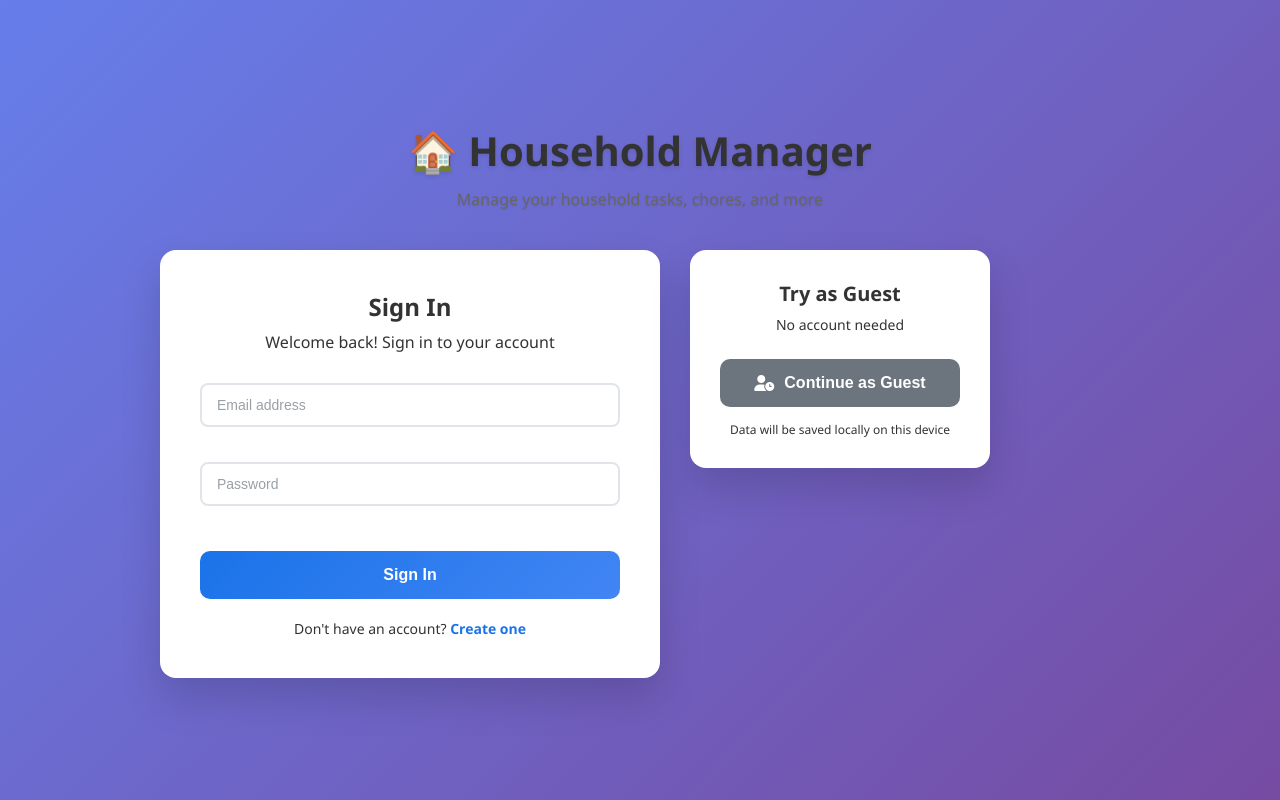
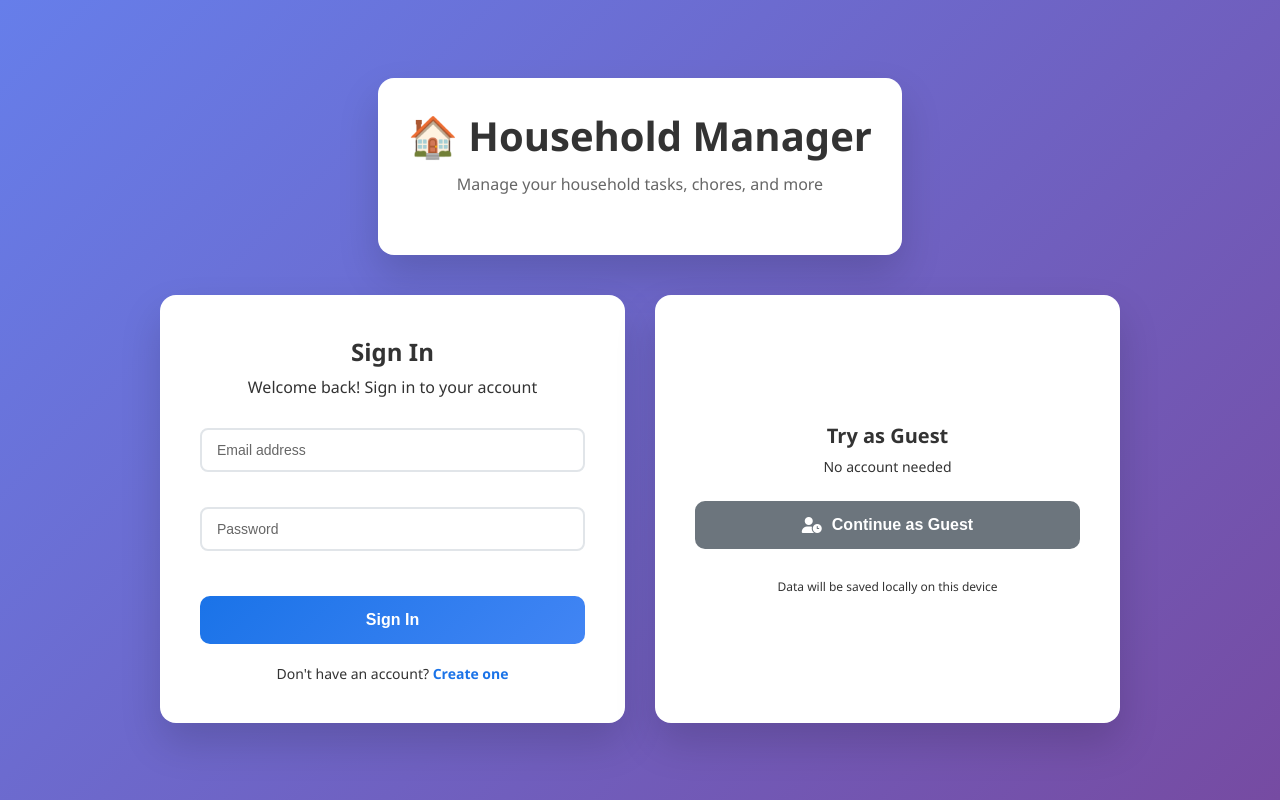
Before and after one commit to JamesL2026/household-manager, a plain HTML site: page index.html in a window 1280 px wide. Drawn offline with Linux system fonts and the light colour scheme; no server answers.

Commit message:
FINAL: Equal sizing, title in white box, no gray text

```diff
--- a/index.html
+++ b/index.html
@@ -53,8 +53,10 @@
     <div id="auth-screen" class="auth-screen">
         <div class="auth-container">
             <div class="auth-header">
-                <h1>🏠 Household Manager</h1>
-                <p>Manage your household tasks, chores, and more</p>
+                <div class="title-box">
+                    <h1>🏠 Household Manager</h1>
+                    <p>Manage your household tasks, chores, and more</p>
+                </div>
             </div>
 
             <div class="auth-layout">
--- a/styles.css
+++ b/styles.css
@@ -3571,30 +3571,35 @@ input[readonly] {
     margin-bottom: 40px;
 }
 
-.auth-header h1 {
-    color: white;
+.title-box {
+    background: white;
+    border-radius: 16px;
+    box-shadow: 0 20px 40px rgba(0, 0, 0, 0.15);
+    padding: 30px;
+    display: inline-block;
+}
+
+.title-box h1 {
+    color: #333;
     margin-bottom: 10px;
     font-size: 2.5rem;
     font-weight: 700;
-    text-shadow: 0 2px 4px rgba(0, 0, 0, 0.1);
-}
-
-.auth-header p {
-    color: white;
+}
+
+.title-box p {
+    color: #333;
     font-size: 1.1rem;
     margin: 0;
-    text-shadow: 0 1px 2px rgba(0, 0, 0, 0.1);
 }
 
 .auth-layout {
     display: flex;
     gap: 30px;
-    align-items: flex-start;
+    align-items: stretch;
 }
 
 .main-auth-section {
     flex: 1;
-    max-width: 500px;
 }
 
 .auth-sections {
@@ -3660,7 +3665,7 @@ input[readonly] {
 }
 
 .form-group input::placeholder {
-    color: #9aa0a6;
+    color: #666;
 }
 
 .primary-btn {
@@ -3711,15 +3716,19 @@ input[readonly] {
 }
 
 .guest-auth-section {
-    flex: 0 0 300px;
+    flex: 1;
 }
 
 .guest-card {
     background: white;
     border-radius: 16px;
     box-shadow: 0 20px 40px rgba(0, 0, 0, 0.15);
-    padding: 30px;
+    padding: 40px;
     text-align: center;
+    height: 100%;
+    display: flex;
+    flex-direction: column;
+    justify-content: center;
 }
 
 .guest-header {
@@ -3783,8 +3792,10 @@ input[readonly] {
 
     .guest-auth-section {
         flex: none;
-        max-width: 500px;
-        margin: 0 auto;
+    }
+
+    .guest-card {
+        height: auto;
     }
 }
 
@@ -4353,7 +4364,7 @@ input[readonly] {
 }
 
 .form-group input::placeholder {
-    color: #9aa0a6;
+    color: #666;
 }
 
 .email-btn {
```
Also changed, not shown: 1 other file.
